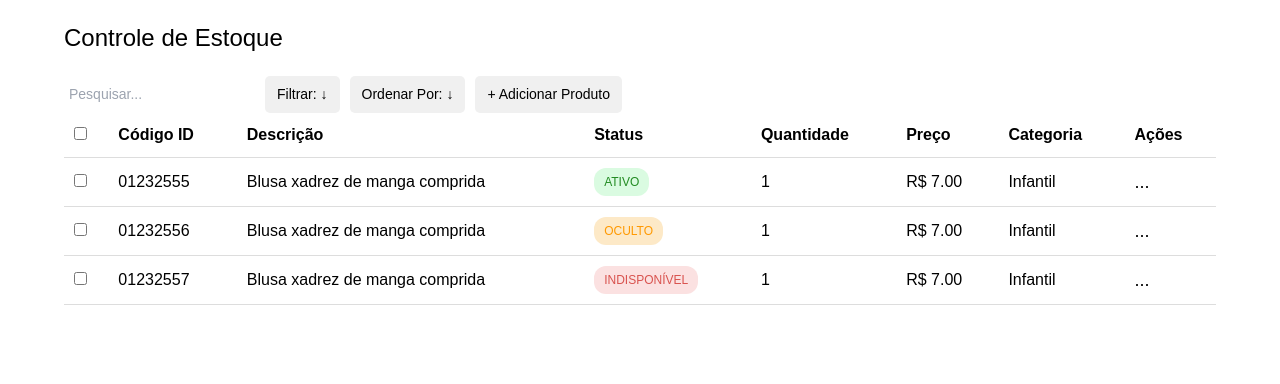
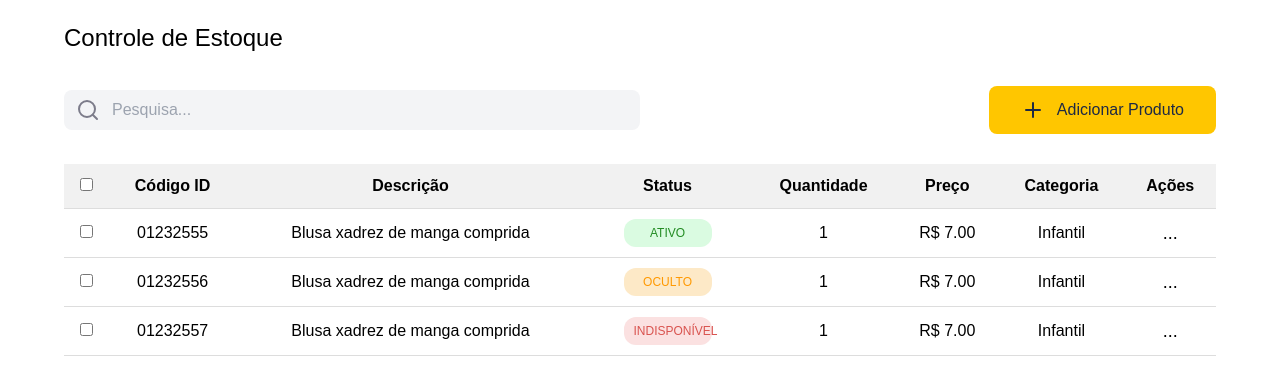
Before and after one commit to Re-vest/web, a React (Vite) app: page / in a window 1280 px wide. Shown: the top 384 px of the page. Built offline with nearby package versions, Linux system fonts and the light colour scheme; a web font is replaced by a local one.

Commit message:
Tela de controle de estoque, base feita

```diff
--- a/src/components/Estoque/Acoes.jsx
+++ b/src/components/Estoque/Acoes.jsx
@@ -1,12 +1,33 @@
 import React from "react";
+import { Input } from "../Input";
+import { Plus, Search } from "lucide-react";
+import { Button } from "../Button";
+
+const options = [
+  {
+    name: "Status",
+    value: "Status",
+  },
+  {
+    name: "Categoria",
+    value: "Categoria",
+  },
+  {
+    name: "Preço",
+    value: "Preço",
+  },
+];
 
 export const Acoes = () => {
   return (
-    <div className="acoes">
-      <input type="text" placeholder="Pesquisar..." />
-      <button className="filter-btn">Filtrar: ↓</button>
-      <button className="sort-btn">Ordenar Por: ↓</button>
-      <button className="add-product-btn">+ Adicionar Produto</button>
+    <div className="header">
+      <div className="search">
+        <Input placeholder="Pesquisa..." icon={<Search />} />
+      </div>
+      <div className="acoes">
+
+        <Button text={"Adicionar Produto"} icon={<Plus size={24}/>}/>
+      </div>
     </div>
   );
 };
--- a/src/styles/estoque.css
+++ b/src/styles/estoque.css
@@ -2,6 +2,9 @@
   width: 90%;
   margin: 20px auto;
   font-family: Arial, sans-serif;
+  display: flex;
+  flex-direction: column;
+  gap: 10px;
 }
 
 .header {
@@ -25,7 +28,9 @@
   font-size: 14px;
 }
 
-  .filter-btn, .sort-btn, .add-product-btn {
+.filter-btn,
+.sort-btn,
+.add-product-btn {
   background-color: #f0f0f0;
   border: none;
   padding: 8px 12px;
@@ -34,14 +39,25 @@
   font-size: 14px;
 }
 
+.inventory-table thead th {
+  position: sticky; /* Fixa o cabeçalho da tabela */
+  top: 0; /* Faz o cabeçalho ficar fixo no topo */
+  background-color: #f1f1f1; /* Estilo de fundo do cabeçalho */
+  z-index: 1; /* Garante que o cabeçalho fique sobre o conteúdo */
+  padding: 10px;
+  text-align: center;
+}
+
 .inventory-table {
   width: 100%;
   border-collapse: collapse;
+  max-height: 400px;
 }
 
-  .inventory-table th, .inventory-table td {
+.inventory-table th,
+.inventory-table td {
   padding: 10px;
-    text-align: left;
+  text-align: center;
   border-bottom: 1px solid #ddd;
 }
 
@@ -50,6 +66,8 @@
   padding: 5px 10px;
   border-radius: 12px;
   font-size: 12px;
+  width: 60%;
+  text-align: center;
 }
 
 .status.ativo {
@@ -73,3 +91,13 @@
   font-size: 18px;
   cursor: pointer;
 }
+
+.search{
+  width: 50%;
+}
+
+.head-status{
+  text-align: center;
+  display: flex;
+  justify-content: center;
+}
```
Also changed, not shown: src/App.jsx (+6 -7 lines). Lines whose indentation alone changed are shown as unchanged.
